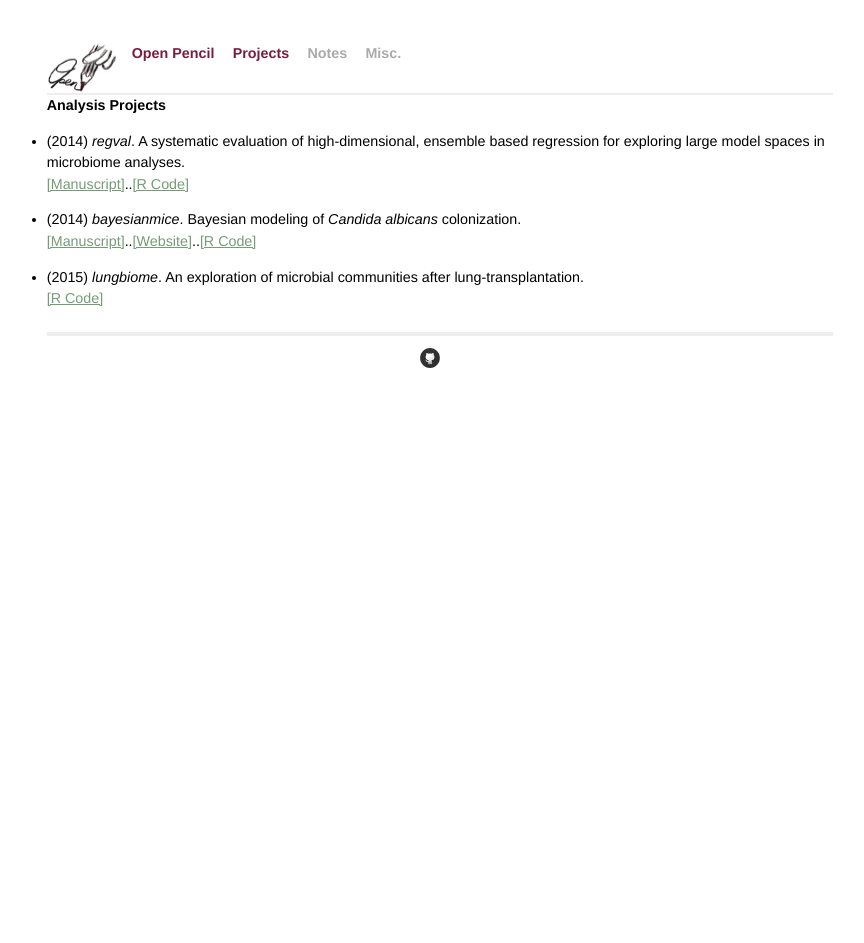
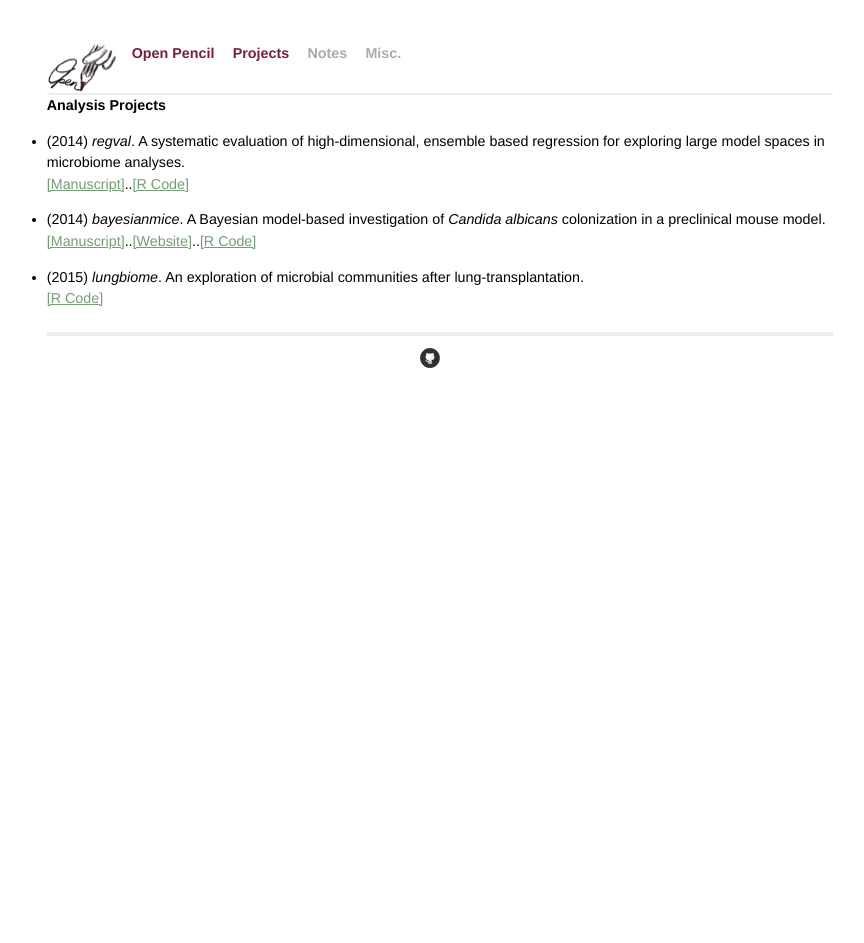
Before and after one commit to openpencil/openpencil.github.io, a Jekyll site: the page built from projects.md, in a window 1280 px wide. Shown: the whole page, without its empty margins (200-1064 px from the left). Built offline with Jekyll 4.4.1, drawn with Linux system fonts in a browser that asks for light colours; Markdown is read by kramdown in place of the engine named in the settings; comment, search, counter and statistics services are not loaded.

Commit message:
projects update

```diff
--- a/projects.md
+++ b/projects.md
@@ -9,7 +9,7 @@ active: projects
 *  (2014) _regval_. A systematic evaluation of high-dimensional, ensemble based regression for exploring large model spaces in microbiome analyses. <br/>
 [\[Manuscript\]](http://dx.doi.org/10.1186/s12859-015-0467-6)..[\[R Code\]](https://github.com/openpencil/regeval)
 
-*  (2014) _bayesianmice_. Bayesian modeling of _Candida albicans_ colonization.  <br/>
+*  (2014) _bayesianmice_.  A Bayesian model-based investigation of _Candida albicans_ colonization in a preclinical mouse model.  <br/>
 [\[Manuscript\]](http://dx.doi.org/10.1038/srep08131)..[\[Website\]](https://openpencil.github.io/bayesianmice)..[\[R Code\]](https://github.com/openpencil/bayesianmice)
 
 *  (2015) _lungbiome_. An exploration of microbial communities after lung-transplantation.  <br/>
```
